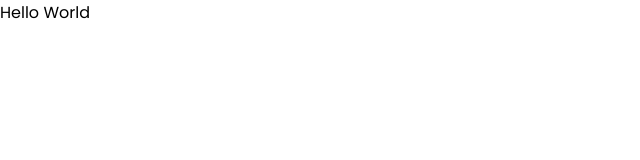
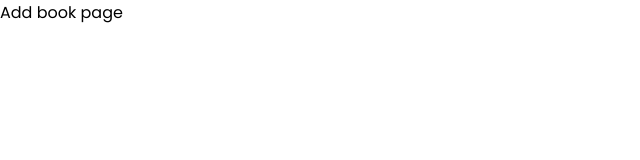
Before and after one commit to HarenaFiantso/FiantsoLib--CRUDOperation, a React (Vite) app: page /add in a window 1280 px wide. Shown: the top 160 px of the page, without its empty margins (0-640 px from the left). Built offline with nearby package versions, Linux system fonts and the light colour scheme.

Commit message:
fix: Confiure react-router-dom

```diff
--- a/src/App.css
+++ /dev/null
@@ -1,4 +0,0 @@
-.container {
-  width: 100vw;
-  height: 100vh;
-}
--- a/src/App.tsx
+++ b/src/App.tsx
@@ -1,7 +1,20 @@
-import './App.css';
+import { BrowserRouter, Routes, Route } from 'react-router-dom';
+import BookPage from './pages/bookPage/BookPage';
+import AddBookPage from './pages/addBookPage/AddBookPage';
+import UpdateBookPage from './pages/updateBookPage/UpdateBookPage';
 
 function App() {
-  return <>Hello World</>;
+  return (
+    <>
+      <BrowserRouter>
+        <Routes>
+          <Route path="/" element={<BookPage />}></Route>
+          <Route path="/add" element={<AddBookPage />}></Route>
+          <Route path="/update/:id" element={<UpdateBookPage />}></Route>
+        </Routes>
+      </BrowserRouter>
+    </>
+  );
 }
 
 export default App;
--- /dev/null
+++ b/src/pages/addBookPage/AddBookPage.tsx
@@ -0,0 +1,3 @@
+export default function AddBookPage() {
+  return <div>Add book page</div>;
+}
--- /dev/null
+++ b/src/pages/bookPage/BookPage.tsx
@@ -0,0 +1,3 @@
+export default function BookPage() {
+  return <div>Book page</div>;
+}
--- /dev/null
+++ b/src/pages/updateBookPage/UpdateBookPage.tsx
@@ -0,0 +1,3 @@
+export default function UpdateBookPage() {
+  return <div>UpdateBookPage</div>;
+}
```
